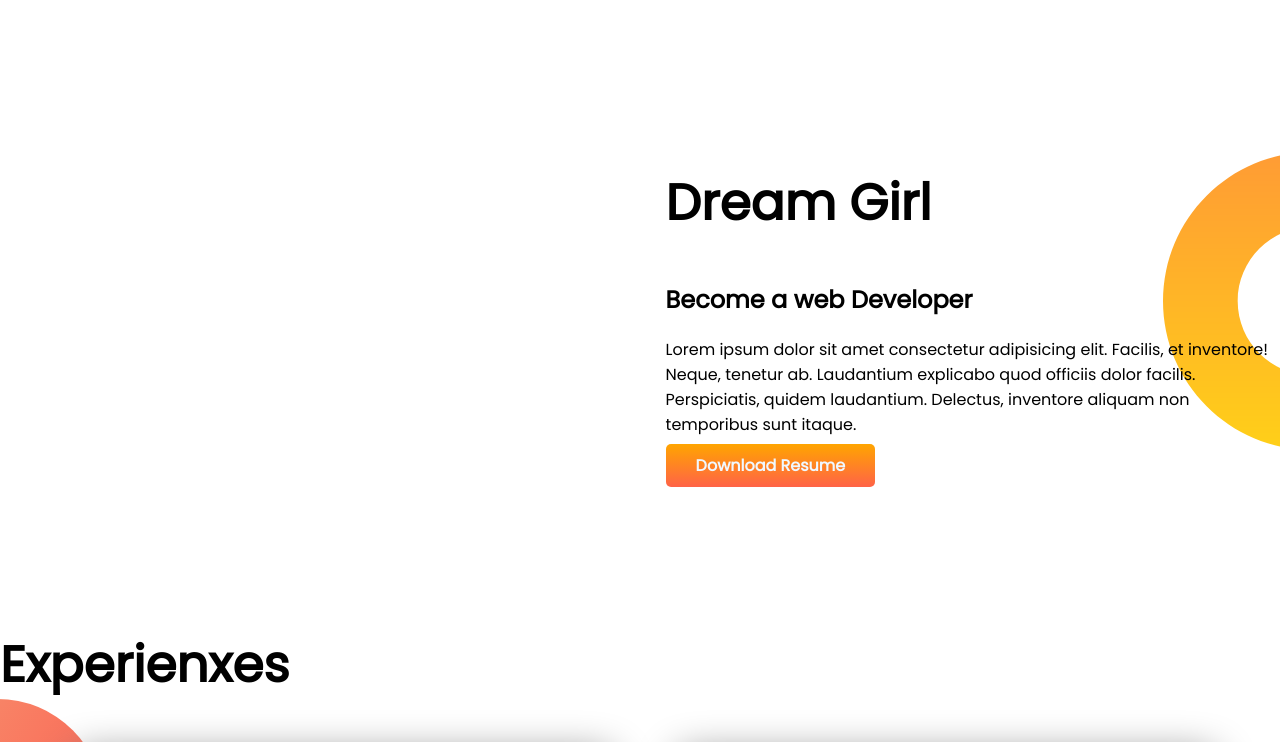
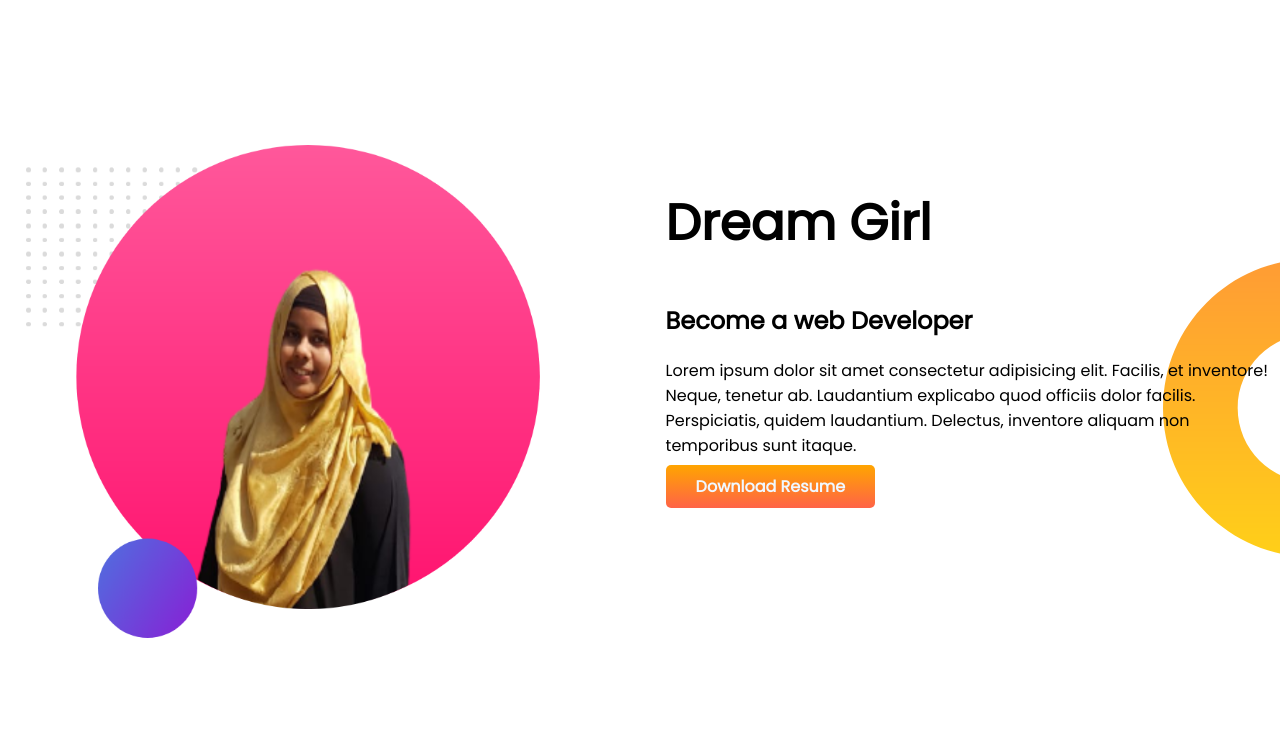
Before and after one commit to sayma078/sayma_portfolio, a plain HTML site: page index.html in a window 1280 px wide. Shown: the part 500-1242 px from the top of the page. Drawn offline with Linux system fonts and the light colour scheme.

Commit message:
all added

```diff
--- a/index.html
+++ b/index.html
@@ -24,9 +24,13 @@
  </div>
 </section>
 
+
+
+
 <section class="dream-big flexible-container">
-    <div class="class1">
-        <img src="my image/New Project.png" alt="">
+
+    <div class="class2">
+     <img src="my image/New Project.png" alt="">
     </div>
     <div class="class1">
         <h1>Dream Girl</h1>
--- a/style.css
+++ b/style.css
@@ -16,11 +16,18 @@ body{
     margin-bottom: 150px;
     }
     .class1{
-        width: 50%;
+        width: 60%;
         padding-left: 2%;
     }
     .class1 img{
         width: 80%;
+    }
+    .class2{
+        width: 60%;
+        padding-left: 2%;
+    }
+    .class2 img{
+        width: 150%;
     }
     .class-button{
         text-decoration: none;
```
Also changed, not shown: my image/New Project.png (added), my image/sayma pic with -bg.png (added).
